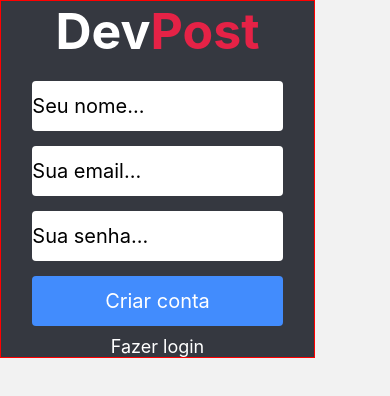
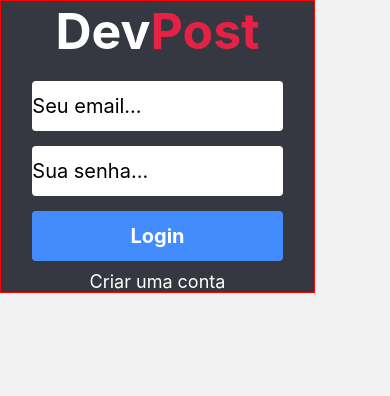
Before and after one commit to Adenilson-Silva-Dev/devpost, a React Native app: screen /Login in a window 390 px wide. Shown: the top 396 px of the page. Built offline with nearby package versions, Linux system fonts and the light colour scheme.

Commit message:
start implementing authentication

```diff
--- a/App.js
+++ b/App.js
@@ -1,12 +1,15 @@
 import { NavigationContainer } from "@react-navigation/native";
 import { View,Text, StatusBar } from "react-native";
 import Routes from "./src/routes";
+import AuthProvaider from "./src/contexts/auth";
 
 export default function App(){
     return(
        <NavigationContainer>
-        <StatusBar backgroundColor={'#353840'} barStyle={'light-content'}/>
-            <Routes/>
+            <AuthProvaider>
+                <StatusBar backgroundColor={'#353840'} barStyle={'light-content'}/>
+                <Routes/>
+            </AuthProvaider>
        </NavigationContainer>
     )
 }
--- a/package.json
+++ b/package.json
@@ -10,6 +10,7 @@
     "test": "jest"
   },
   "dependencies": {
+    "@react-native-async-storage/async-storage": "^1.24.0",
     "@react-native-firebase/app": "^22.2.1",
     "@react-native-firebase/auth": "^22.2.1",
     "@react-native-firebase/firestore": "^22.2.1",
--- /dev/null
+++ b/src/contexts/auth.js
@@ -0,0 +1,69 @@
+import React, { useState } from "react";
+import auth from "@react-native-firebase/auth"
+import firestore from"@react-native-firebase/firestore"
+import { createContext } from "react";
+
+export const AuthContext = createContext({});
+
+function AuthProvaider({children}){
+
+    const[user, setUser] = useState(null);
+    const [loading, setLoading] = useState(false)
+    const [authLoading, setAuthLoading] = useState(false);
+
+    async function singnUp(email, password,name) {
+        setAuthLoading(true);
+        auth().createUserWithEmailAndPassword(email,password)
+        .then(async(value)=>{
+            let uid = value.user.uid;
+            await firestore().collection("users").doc(uid).set({
+                nome: name,
+                createdAt:new Date()
+            }).then(()=>{
+                let data = {
+                    uid:uid,
+                    nome:name,
+                    email:value.user.email
+                }
+
+                setUser(data);
+                setAuthLoading(false);
+            })
+        }).catch((error)=>{
+            console.log(error)
+            setAuthLoading(false);
+        })
+
+    }
+
+    async function signIn(email, password){
+        setAuthLoading(true)
+        await auth().signInWithEmailAndPassword(email, password)
+        .then(async(value)=>{
+            let uid = value.user.uid;
+
+            const userProfile = await firestore().collection('users').doc(uid).get();
+
+           let data = {
+            uid:uid,
+            nome: userProfile.data().nome,
+            email:value.user.email
+           }
+
+           setUser(data);
+           setAuthLoading(false)
+        })
+        .catch((error)=>{
+            console.log(error);
+            setAuthLoading(false)
+        })
+    }
+    return(
+        <AuthContext.Provider value={{signed: !!user, user, loading, singnUp,signIn,authLoading}}>
+            {children}
+        </AuthContext.Provider>
+    )
+
+}
+
+export default AuthProvaider;
--- a/src/pages/Login/index.js
+++ b/src/pages/Login/index.js
@@ -1,4 +1,4 @@
-import React, { useEffect, useState } from 'react';
+import React, { useContext, useEffect, useState } from 'react';
 import {
   Text,
   View,
@@ -7,28 +7,71 @@ import {
   TouchableOpacity,
   TouchableNativeFeedback,
   Keyboard,
+  ActivityIndicator,
 } from 'react-native';
+import { AuthContext } from '../../contexts/auth';
 
 function Login() {
-  const [login, setLogin] = useState(false);
+
+  const [login, setLogin] = useState(true);
+  const [nome, setNome] = useState('');
+  const [email, setEmail] = useState('');
+  const [password, setPassword] = useState('');
+  const {singnUp,signIn,authLoading} = useContext(AuthContext);
 
   function toggleLogin() {
     setLogin(!login);
+
+    setNome("");
+    setEmail("");
+    setPassword("");
   }
 
+  async function handleLogin(){
+    if(email === "" || password ===""){
+      alert("Preecha todos os campos");
+      return
+      ;
+    }
+   await signIn(email, password);
+  }
+
+  async function handleSignUp(){
+    if(nome===""|| email === "" || password ===""){
+      alert("Preecha todos os campos");
+      return
+      ;
+    }
+    await singnUp(email,password,nome)
+  }
   if (login) {
     return (
-      <TouchableNativeFeedback onPress={()=>Keyboard.dismiss()}>
+      <TouchableNativeFeedback onPress={() => Keyboard.dismiss()}>
         <View style={Style.Container}>
           <Text style={Style.Title}>
             Dev<Text style={[{ color: '#e52246' }]}>Post</Text>
           </Text>
-          <TextInput style={Style.Input} placeholder="Seu email..." />
-          <TextInput style={Style.Input} placeholder="Sua senha..." />
-          <TouchableOpacity style={Style.Button}>
-            <Text style={{ fontSize: 20, fontWeight: 'bold', color: '#fff' }}>
+          <TextInput
+            value={email}
+            onChangeText={value => setEmail(value)}
+            style={Style.Input}
+            placeholder="Seu email..."
+          />
+          <TextInput
+            value={password}
+            onChangeText={value => setPassword(value)}
+            secureTextEntry={true}
+            style={Style.Input}
+            placeholder="Sua senha..."
+          />
+          <TouchableOpacity style={Style.Button} onPress={handleLogin}>
+            {authLoading ? (
+              <ActivityIndicator size={"large"} color={"#fff"}/>
+            ):
+            (<Text style={{ fontSize: 20, fontWeight: 'bold', color: '#fff' }}>
               Login
-            </Text>
+            </Text>)
+            }
           </TouchableOpacity>
 
           <TouchableOpacity style={Style.Link} onPress={toggleLogin}>
@@ -39,16 +82,37 @@ function Login() {
     );
   }
   return (
-    <TouchableNativeFeedback onPress={()=>Keyboard.dismiss()}>
+    <TouchableNativeFeedback onPress={() => Keyboard.dismiss()}>
       <View style={Style.Container}>
         <Text style={Style.Title}>
           Dev<Text style={[{ color: '#e52246' }]}>Post</Text>
         </Text>
-      <TextInput style={Style.Input} placeholder="Seu nome..." />
-      <TextInput style={Style.Input} placeholder="Sua email..." />
-      <TextInput style={Style.Input} placeholder="Sua senha..." />
-      <TouchableOpacity style={Style.Button}>
+        <TextInput
+          value={nome}
+          onChangeText={value => setNome(value)}
+          style={Style.Input}
+          placeholder="Adenilson"
+        />
+        <TextInput
+          value={email}
+          onChangeText={value => setEmail(value)}
+          style={Style.Input}
+          placeholder="adenilsontosa@gmail.com"
+        />
+        <TextInput
+          value={password}
+          onChangeText={value => setPassword(value)}
+          secureTextEntry={true}
+          style={Style.Input}
+          placeholder="*********"
+        />
+        <TouchableOpacity style={Style.Button} onPress={handleSignUp}>
+         {authLoading ? (
+          <ActivityIndicator size={"large"} color={"#fff"}/>
+         ):(
            <Text style={{ fontSize: 20, color: '#fff' }}>Criar conta</Text>
+         )
+         }
         </TouchableOpacity>
 
         <TouchableOpacity style={Style.Link} onPress={toggleLogin}>
@@ -56,7 +120,6 @@ function Login() {
         </TouchableOpacity>
       </View>
     </TouchableNativeFeedback>
-
   );
 }
 
--- a/src/routes/index.js
+++ b/src/routes/index.js
@@ -1,10 +1,21 @@
+import { useContext } from "react";
 import AppRoutes from "./app.routes";
 import AuthRoutes from "./auth.routes";
+import { AuthContext } from "../contexts/auth";
+import { ActivityIndicator, View } from "react-native";
 
-const signed = false;
-const loading = false;
+
 
 function Routes(){
+    const {signed,loading} = useContext(AuthContext);
+
+    if(loading){
+        return(
+            <View style={{flex:1,alignItems:"center",justifyContent:"center",backgroundColor:"#353840"}}>
+                <ActivityIndicator size={"large"} color={"#e52246"}/>
+            </View>
+        )
+    }
     return(
         signed ? <AppRoutes/> : <AuthRoutes/>
     )
```
Also changed, not shown: 1 other file (tests, documents, lock files or other folders). Lines whose indentation alone changed are shown as unchanged.
